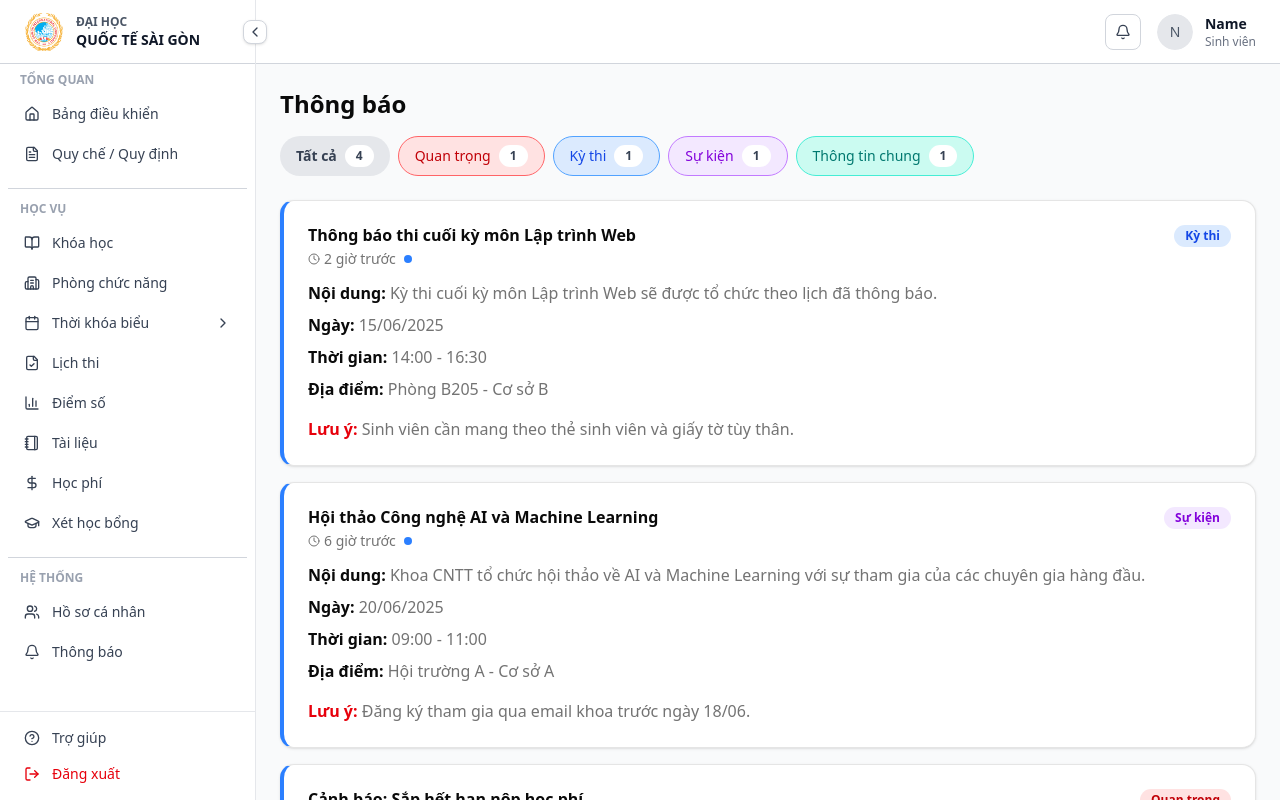
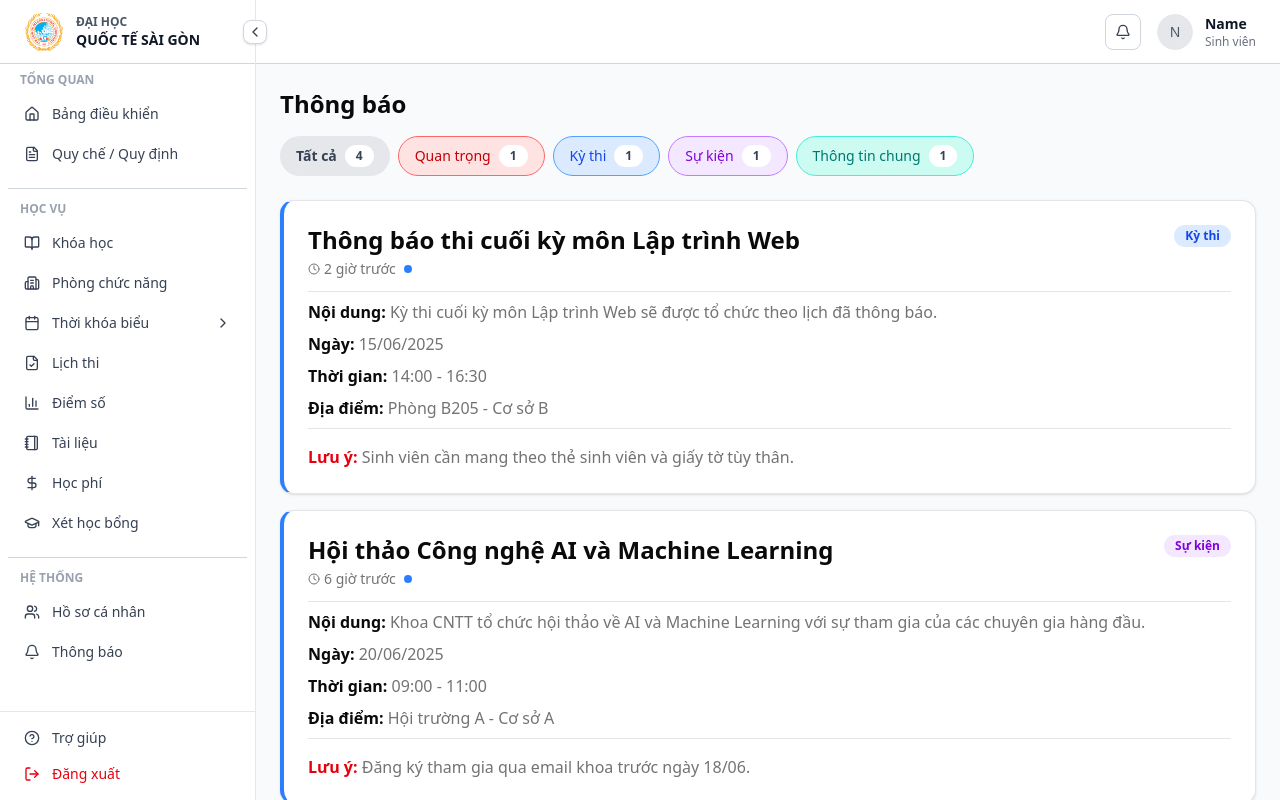
Before and after one commit to lat08/UniversityManagement, a Next.js app: page /notification in a window 1280 px wide. Built offline with nearby package versions, Linux system fonts and the light colour scheme.

Commit message:
feat: thêm vạch kẻ cho thẻ thông báo

```diff
--- a/app/components/notification/notification-card/page.tsx
+++ b/app/components/notification/notification-card/page.tsx
@@ -36,7 +36,7 @@ const notificationTypeConfig = {
   general: {
     label: "Thông tin chung",
     variant: "outline" as const,
-    className: "bg-gray-100 text-gray-700 hover:bg-gray-100",
+    className: "bg-teal-100 text-teal-700 hover:bg-teal-200",
   },
 }
 
@@ -52,7 +52,7 @@ export function NotificationCard({ notification }: NotificationCardProps) {
       <CardHeader className="pb-3">
         <div className="flex items-start justify-between gap-4">
           <div className="flex-1">
-            <h3 className="font-semibold text-base leading-tight mb-1">{notification.title}</h3>
+            <h3 className="font-semibold text-2xl leading-tight mb-1">{notification.title}</h3>
             <div className="flex items-center gap-1 text-sm text-muted-foreground">
               <Clock className="h-3 w-3" />
               <span>{notification.timeAgo}</span>
@@ -63,6 +63,7 @@ export function NotificationCard({ notification }: NotificationCardProps) {
         </div>
       </CardHeader>
       <CardContent className="space-y-2">
+        <hr></hr>
         <div>
           <span className="font-semibold">Nội dung:</span>{" "}
           <span className="text-muted-foreground">{notification.content}</span>
@@ -83,6 +84,7 @@ export function NotificationCard({ notification }: NotificationCardProps) {
             <span className="text-muted-foreground">{notification.location}</span>
           </div>
         )}
+        <hr></hr>
         <div className="pt-2">
           <span className="font-semibold text-red-600">Lưu ý:</span>{" "}
           <span className="text-muted-foreground">{notification.note}</span>
```
